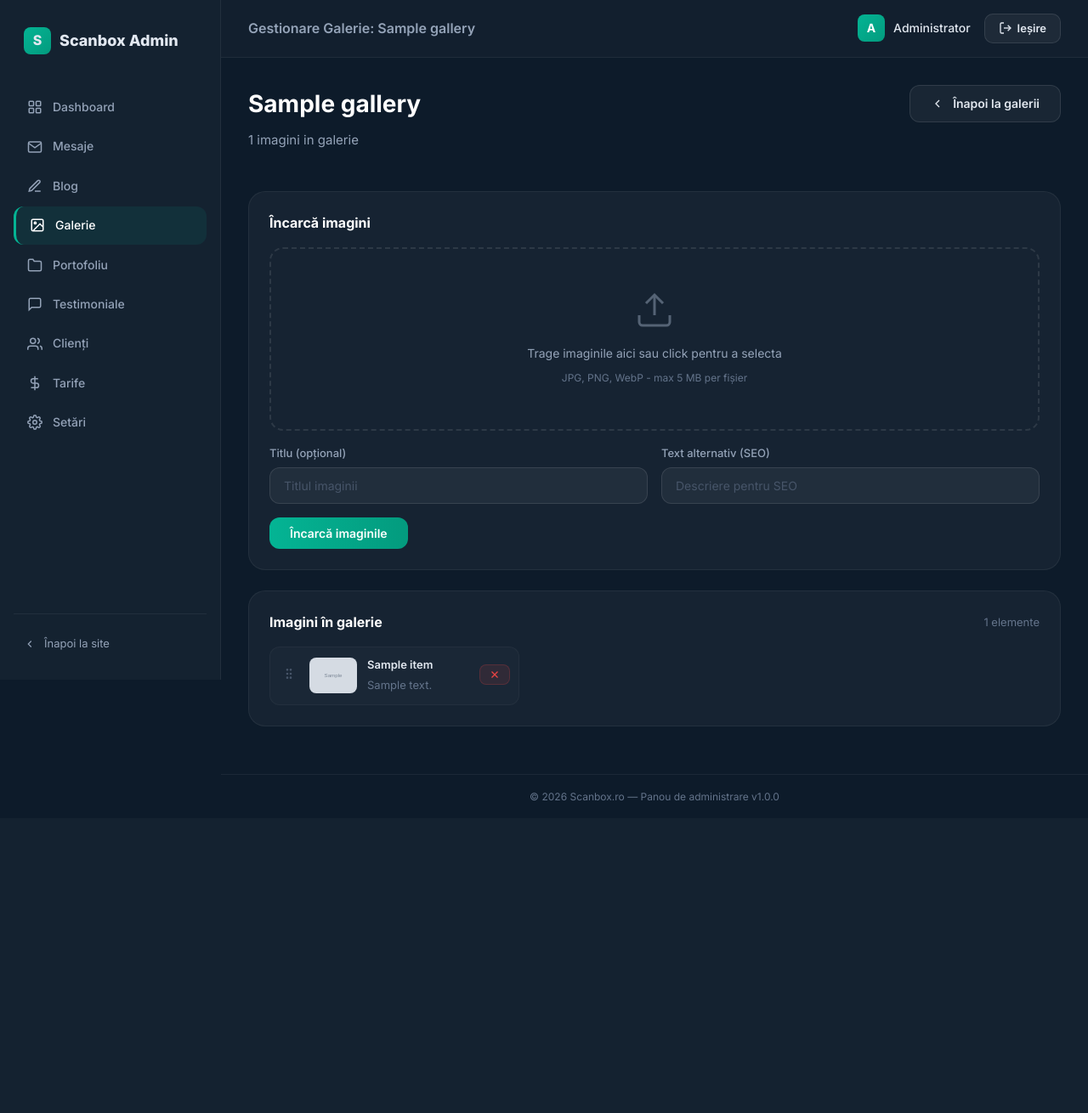
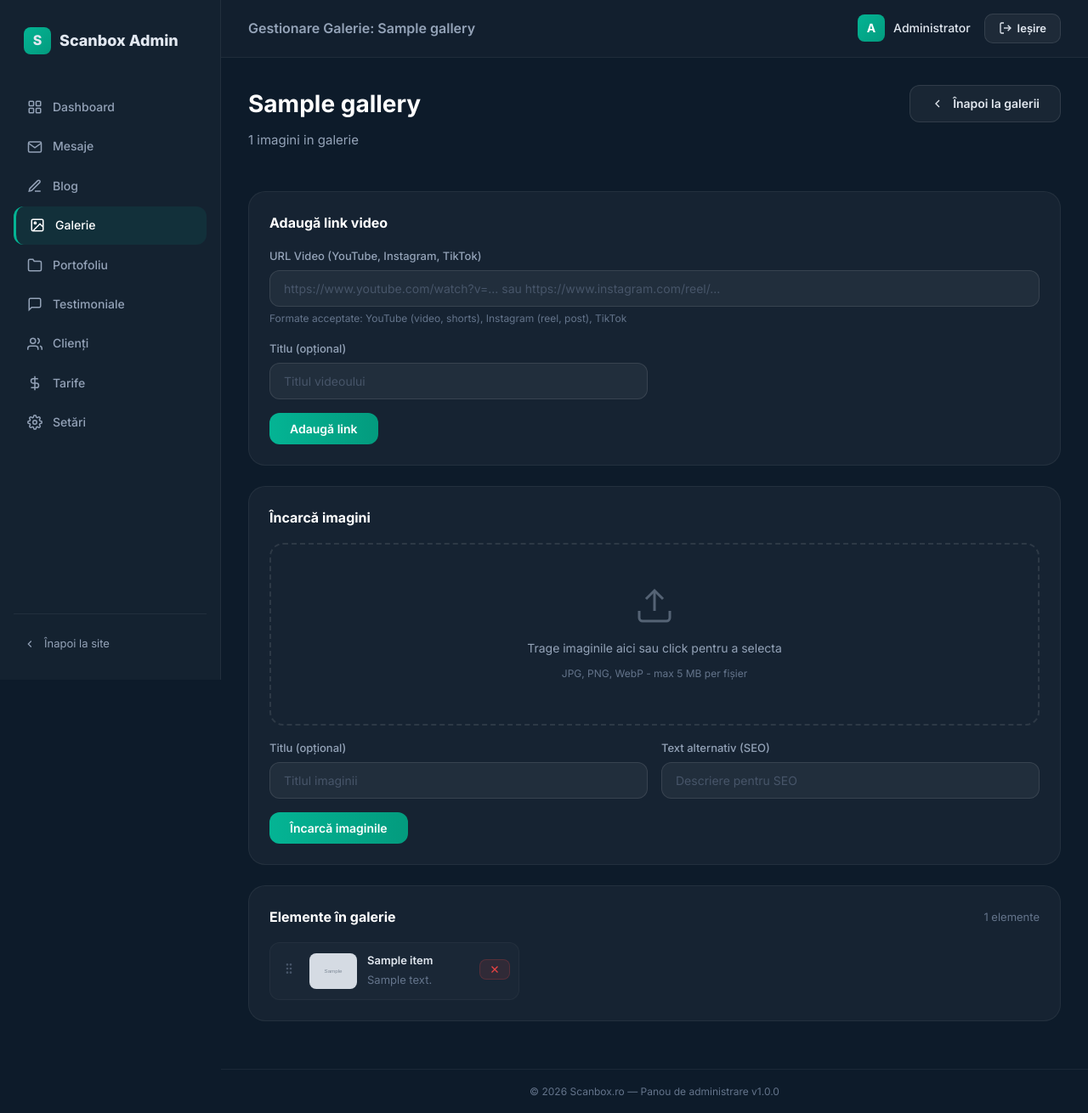
Before and after one commit to rotaru01/fastcodingro, a PHP site: template progress/server68/src/Views/admin/gallery/upload.php in a window 1280 px wide. Shown: the whole page at 85% size. Before the commit the page ends 942 px from the top, so only its background shows below. Run offline with PHP 8.4, Linux system fonts and the light colour scheme; the template is opened without the code that fills it: most values are stand-ins (such as "Sample title", 1, 10 or a date in 2020); grey boxes marked "Sample" are stand-in pictures.

Commit message:
Add video link support to gallery (YouTube, Instagram, TikTok)
- Add "Adauga link video" form in admin gallery manage view
- Add add_link POST handler in AdminController to create embed items
- Rewrite gallery-grid component to render YouTube/Instagram/TikTok as
  embedded iframes with proper aspect ratios
- Show video items with play icon in admin gallery list
- Add CSS for gallery embeds to override fixed aspect-ratio

Co-Authored-By: Claude Opus 4.6 <noreply@anthropic.com>

```diff
--- a/progress/server68/src/Views/admin/gallery/upload.php
+++ b/progress/server68/src/Views/admin/gallery/upload.php
@@ -16,6 +16,29 @@ ob_start();
             Înapoi la galerii
         </a>
     </div>
+</div>
+
+<div class="card" style="margin-bottom:24px">
+    <h3 style="margin-bottom:16px">Adaugă link video</h3>
+    <form method="POST" action="/admin/gallery" id="addLinkForm">
+        <input type="hidden" name="csrf_token" value="<?= htmlspecialchars($csrf_token ?? '') ?>">
+        <input type="hidden" name="action" value="add_link">
+        <input type="hidden" name="gallery_id" value="<?= $gallery['id'] ?>">
+
+        <div class="form-group">
+            <label for="external_url">URL Video (YouTube, Instagram, TikTok)</label>
+            <input type="url" id="external_url" name="external_url" placeholder="https://www.youtube.com/watch?v=... sau https://www.instagram.com/reel/..." required>
+            <span class="form-hint">Formate acceptate: YouTube (video, shorts), Instagram (reel, post), TikTok</span>
+        </div>
+        <div class="form-row">
+            <div class="form-group">
+                <label for="link_title">Titlu (opțional)</label>
+                <input type="text" id="link_title" name="title" placeholder="Titlul videoului">
+            </div>
+        </div>
+
+        <button type="submit" class="btn btn-primary">Adaugă link</button>
+    </form>
 </div>
 
 <div class="card" style="margin-bottom:24px">
@@ -51,7 +74,7 @@ ob_start();
 
 <div class="card">
     <div class="table-card-header">
-        <h3>Imagini în galerie</h3>
+        <h3>Elemente în galerie</h3>
         <span class="text-muted"><?= count($items ?? []) ?> elemente</span>
     </div>
 
@@ -62,8 +85,13 @@ ob_start();
                     <div class="drag-handle" title="Trage pentru reordonare">
                         <svg viewBox="0 0 24 24" width="16" height="16" stroke="currentColor" fill="none" stroke-width="2"><circle cx="9" cy="5" r="1"/><circle cx="9" cy="12" r="1"/><circle cx="9" cy="19" r="1"/><circle cx="15" cy="5" r="1"/><circle cx="15" cy="12" r="1"/><circle cx="15" cy="19" r="1"/></svg>
                     </div>
+                    <?php if (($item['type'] ?? 'image') === 'embed' && !empty($item['external_url'])): ?>
+                        <div class="gallery-manage-thumb" style="display:flex;align-items:center;justify-content:center;background:#0D1B2A;">
+                            <svg viewBox="0 0 24 24" width="28" height="28" stroke="#04B494" fill="none" stroke-width="1.5"><polygon points="5 3 19 12 5 21 5 3"/></svg>
+                        </div>
+                    <?php else: ?>
                         <?php
-                    $imgSrc = $item['thumbnail_path'] ?? $item['file_path'] ?? $item['url'] ?? '';
+                        $imgSrc = $item['thumbnail_path'] ?? $item['file_path'] ?? '';
                         if (!empty($imgSrc) && !str_starts_with($imgSrc, 'http') && !str_starts_with($imgSrc, '/')) {
                             $imgSrc = '/uploads/' . $imgSrc;
                         }
@@ -75,16 +103,21 @@ ob_start();
                                 <svg viewBox="0 0 24 24" width="24" height="24" stroke="#94A3B8" fill="none" stroke-width="1.5"><rect x="3" y="3" width="18" height="18" rx="2"/><circle cx="8.5" cy="8.5" r="1.5"/><path d="M21 15l-5-5L5 21"/></svg>
                             </div>
                         <?php endif; ?>
+                    <?php endif; ?>
                     <div class="gallery-manage-info">
-                        <p class="gallery-manage-title"><?= htmlspecialchars($item['title'] ?? $item['original_filename'] ?? 'Fără titlu') ?></p>
+                        <p class="gallery-manage-title"><?= htmlspecialchars($item['title'] ?? 'Fără titlu') ?></p>
+                        <?php if (($item['type'] ?? 'image') === 'embed'): ?>
+                            <small class="text-muted" style="word-break:break-all"><?= htmlspecialchars($item['external_url'] ?? '') ?></small>
+                        <?php else: ?>
                             <small class="text-muted"><?= htmlspecialchars($item['alt_text'] ?? '') ?></small>
+                        <?php endif; ?>
                     </div>
-                    <form method="POST" action="/admin/gallery" style="display:inline" onsubmit="return confirm('Sigur vrei să ștergi această imagine?')">
+                    <form method="POST" action="/admin/gallery" style="display:inline" onsubmit="return confirm('Sigur vrei să ștergi acest element?')">
                         <input type="hidden" name="csrf_token" value="<?= htmlspecialchars($csrf_token ?? '') ?>">
                         <input type="hidden" name="action" value="delete_image">
                         <input type="hidden" name="item_id" value="<?= $item['id'] ?>">
                         <input type="hidden" name="gallery_id" value="<?= $gallery['id'] ?>">
-                        <button type="submit" class="btn btn-xs btn-danger" title="Șterge imaginea">
+                        <button type="submit" class="btn btn-xs btn-danger" title="Șterge">
                             <svg viewBox="0 0 24 24" width="14" height="14" stroke="currentColor" fill="none" stroke-width="2"><line x1="18" y1="6" x2="6" y2="18"/><line x1="6" y1="6" x2="18" y2="18"/></svg>
                         </button>
                     </form>
@@ -92,8 +125,8 @@ ob_start();
             <?php endforeach; ?>
         <?php else: ?>
             <div class="empty-state-card" style="grid-column:1/-1">
-                <p>Nicio imagine în galerie</p>
-                <small class="text-muted">Folosește zona de upload de mai sus pentru a adăuga imagini</small>
+                <p>Niciun element în galerie</p>
+                <small class="text-muted">Folosește formularele de mai sus pentru a adăuga linkuri video sau imagini</small>
             </div>
         <?php endif; ?>
     </div>
```
Also changed, not shown: progress/server68/src/Controllers/AdminController.php (+24 -1 lines), progress/server68/src/Views/components/gallery-grid.php (+41 -16 lines), progress/server68/public/assets/css/style.css. Lines whose indentation alone changed are shown as unchanged.
